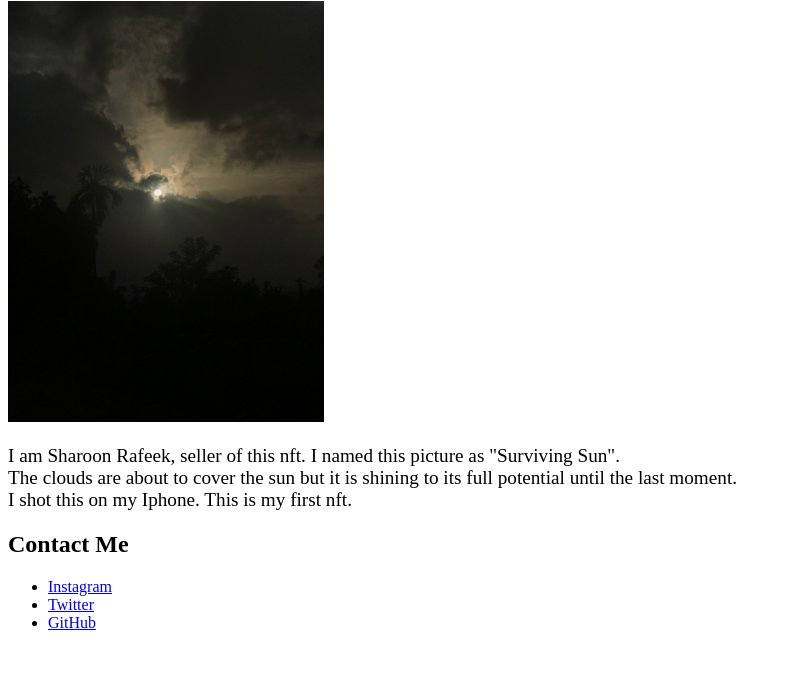
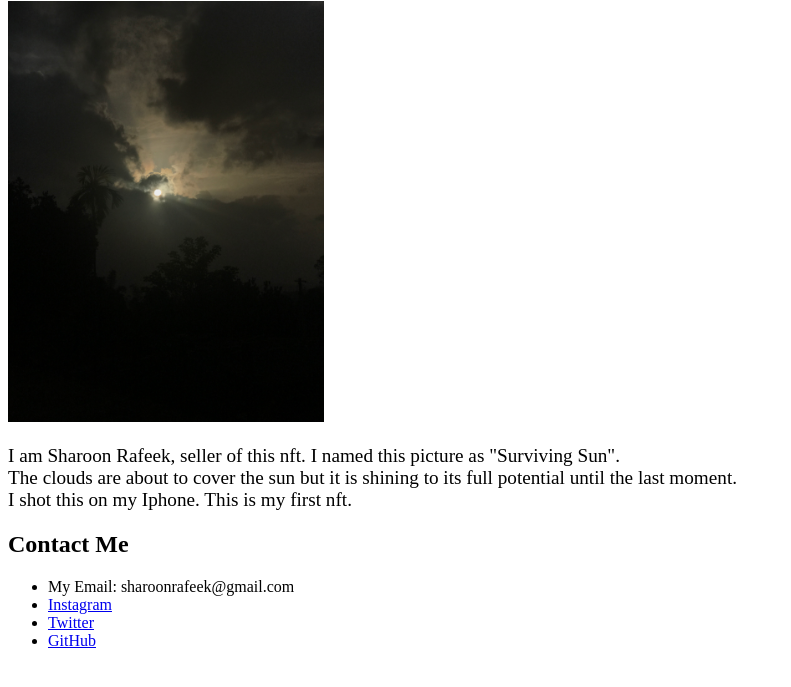
Before and after one commit to SharoonRafeek/Surviving-Sun, a plain HTML site: page index.html in a window 1280 px wide. Shown: the part 79-766 px from the top of the page, without its empty margins (0-791 px from the left). Drawn offline with Linux system fonts and the light colour scheme.

Commit message:
Update index.html

```diff
--- a/index.html
+++ b/index.html
@@ -21,6 +21,9 @@
     <h2>Contact Me</h2>
     <ul>
       <li>
+        My Email: sharoonrafeek@gmail.com
+      </li>
+      <li>
         <a href="https://www.instagram.com/sharoon.rafeek/">Instagram</a>
       </li>
       <li>
```
